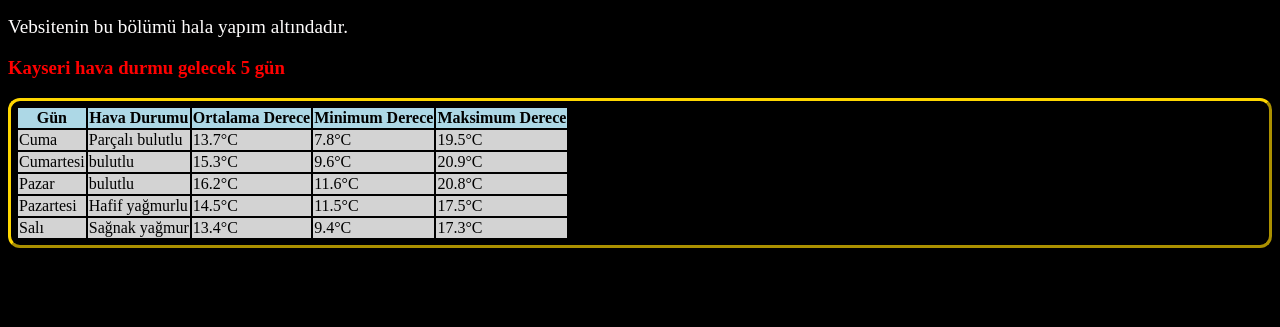
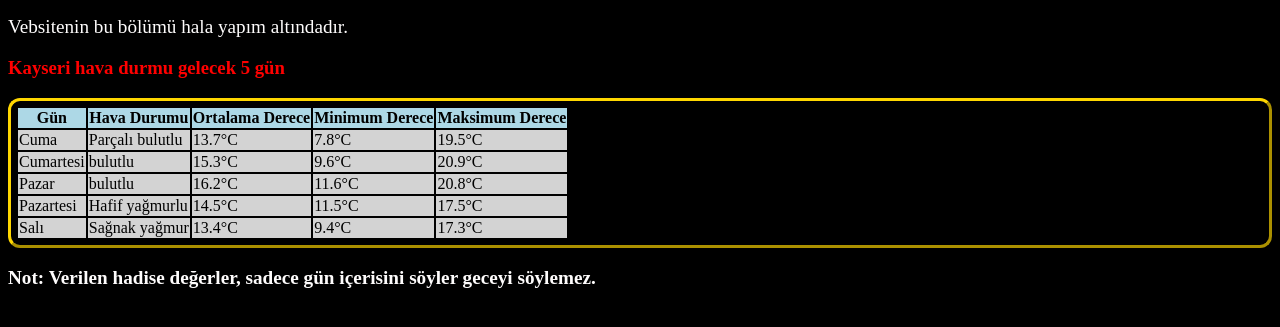
Before and after one commit to Elijanos/Yustitsia.gov, a plain HTML site: page mgmD.html in a window 1280 px wide. Shown: the part 161-488 px from the top of the page. Drawn offline with nearby package versions, Linux system fonts and the light colour scheme; a web font is replaced by a local one.

Commit message:
Update mgmD.html

```diff
--- a/mgmD.html
+++ b/mgmD.html
@@ -67,5 +67,6 @@
         </tr>
     </table>
     </div>
+    <p><b>Not:<b> Verilen hadise değerler, sadece gün içerisini söyler geceyi söylemez.
 </body>
 </html>
```
